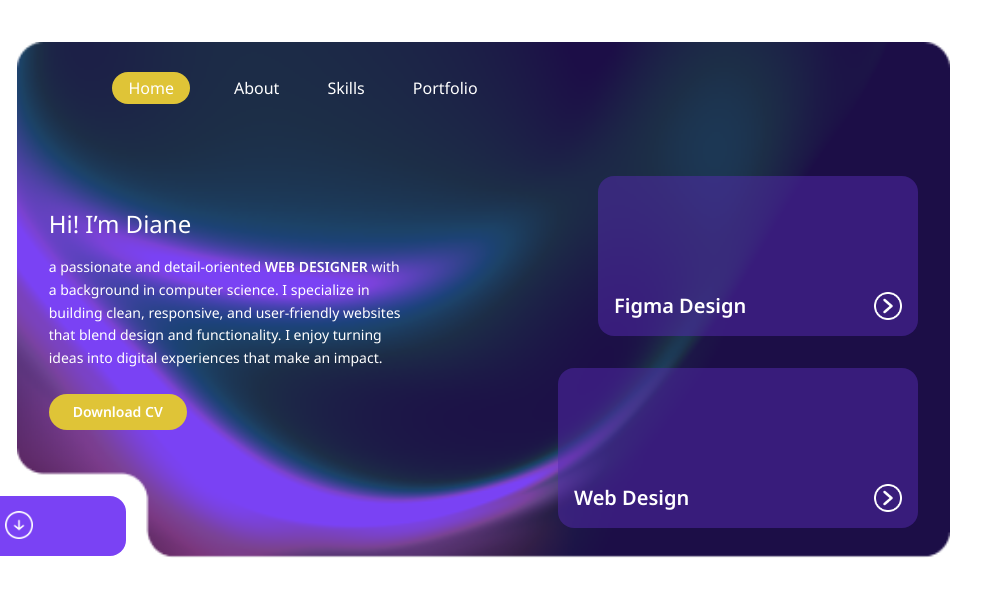
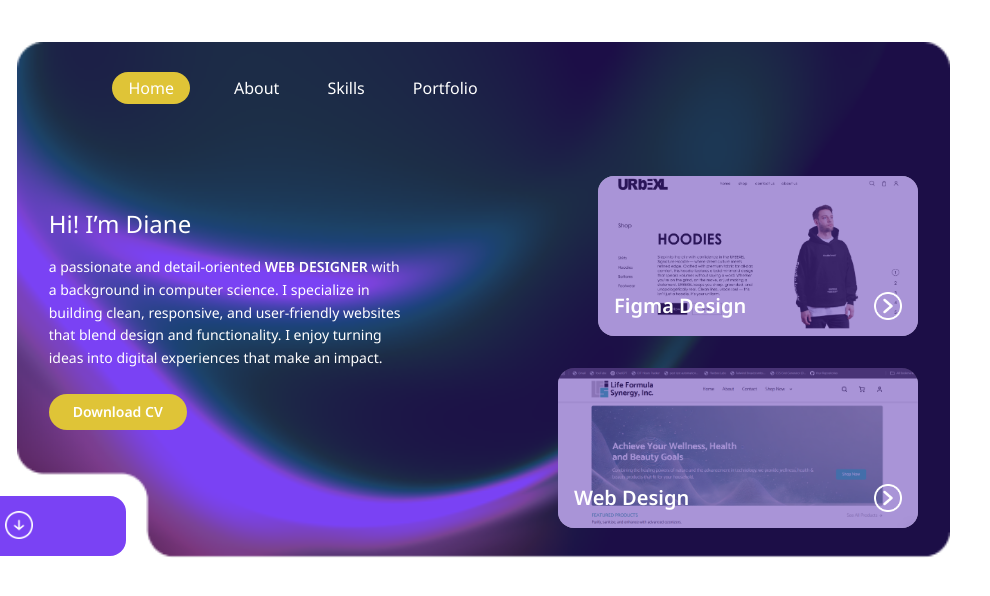
Before and after one commit to Diannnnannnna/princess-diane-pantoja-portfolio, a website: page index.html in a window 1280 px wide. Shown: the full height of the page, 290-1280 px from the left. Drawn offline with nearby package versions, Linux system fonts and the light colour scheme; the site is published under a folder, as on GitHub Pages, so addresses that start at the root find nothing.

Commit message:
Fix Tailwind all

```diff
--- a/index.html
+++ b/index.html
@@ -136,7 +136,7 @@
                         <!-- Card 1 -->
                         <div class="relative lg:w-50 lg:h-25 xl:w-80 xl:h-40 rounded-2xl overflow-hidden lg:mb-6 xl:mb-8 animate-slide-in-right delay-1">
                             <!-- Purple overlay -->
-                            <div class="absolute inset-0 bg-[url('/assets/figma-design.webp')] bg-cover bg-center"></div>
+                            <div class="absolute inset-0 bg-[url('assets/figma-design.webp')] bg-cover bg-center"></div>
                             <div class="absolute inset-0 bg-[#542BAF] opacity-50"></div>
                             <!-- Foreground content -->
                             <div class="relative z-10 p-4 h-full">
@@ -152,7 +152,7 @@
                         <!-- Card 2 -->
                         <div class="relative lg:w-60 lg:h-25 xl:w-90 xl:h-40 rounded-2xl overflow-hidden animate-slide-in-right delay-2">
                             <!-- Purple overlay -->
-                            <div class="absolute inset-0 bg-[url('/assets/web-design.webp')] bg-cover bg-center"></div>
+                            <div class="absolute inset-0 bg-[url('assets/web-design.webp')] bg-cover bg-center"></div>
                             <div class="absolute inset-0 bg-[#542BAF] opacity-50"></div>
                             <!-- Foreground content -->
                             <div class="relative z-10 p-4 h-full">
@@ -170,7 +170,7 @@
         </div>
 
         <!-- Tablet & Moble View -->
-        <div class="lg:hidden min-h-screen bg-[url('/assets/bg.webp')] bg-cover bg-center bg-no-repeat" x-data="{ open: false }">
+        <div class="lg:hidden min-h-screen bg-[url('assets/bg.webp')] bg-cover bg-center bg-no-repeat" x-data="{ open: false }">
             <!-- Navbar -->
             <nav class="sticky top-0 left-0 w-full h-20 bg-[#0f012e]/30 backdrop-blur-md z-50 px-12 py-3 flex justify-between items-center">
                 <div class="flex items-center">
```
Also changed, not shown: output.css.
